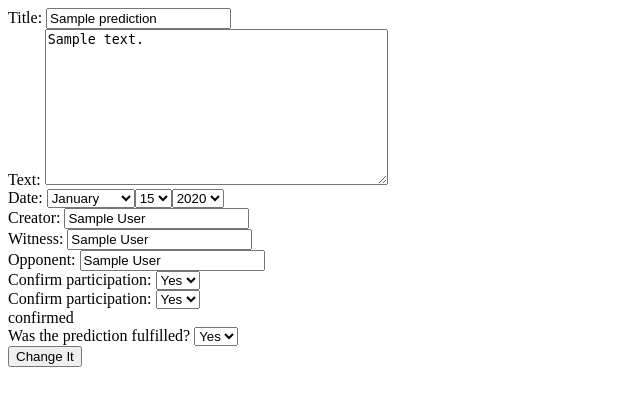
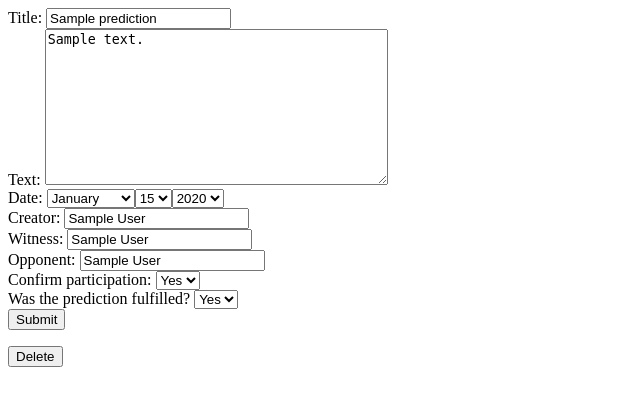
Before and after one commit to pavelber/predictions, a Django app: page /prediction/1 in a window 1280 px wide. Shown: the top 406 px of the page, without its empty margins (0-640 px from the left). Run offline with Django 3.2, Linux system fonts and the light colour scheme; a user stored in the database is signed in; tables that the repository leaves empty hold one stand-in row (values such as "Sample post").

Commit message:
delete prediction

```diff
--- a/predict/forms.py
+++ b/predict/forms.py
@@ -53,7 +53,7 @@ class NewPredictionForm(forms.Form):
     def clean_prediction_date(self):
         prediction_date = self.cleaned_data['prediction_date']
         print(type(prediction_date))
-        if prediction_date < date.today()+timedelta(days=7):
+        if prediction_date < date.today() + timedelta(days=7):
             raise forms.ValidationError("Date should be in a week or more from now!")
         return prediction_date
 
@@ -76,7 +76,8 @@ class NewPredictionForm(forms.Form):
             opponent.save()
             is_new_opponent = True
 
-        prediction = Prediction(text=self.cleaned_data['prediction_text'], title=self.cleaned_data['prediction_title'], date=self.cleaned_data['prediction_date'],
+        prediction = Prediction(text=self.cleaned_data['prediction_text'], title=self.cleaned_data['prediction_title'],
+                                date=self.cleaned_data['prediction_date'],
                                 opponent=opponent, witness=witness, witness_confirmed=False, opponent_confirmed=False,
                                 creator=creator)
         prediction.save()
@@ -93,6 +94,8 @@ class PredictionForm(forms.Form):
         show_prediction_confirmation = kwargs.pop('show_prediction_confirmation')
         show_names = kwargs.pop('show_names')
         show_subscribe = kwargs.pop('show_subscribe')
+        show_delete = kwargs.pop('show_delete')
+        pid = kwargs.pop('pid')
         super(PredictionForm, self).__init__(*args, **kwargs)
         self.fields['prediction_title'].widget.attrs['readonly'] = not details_editable
         self.fields['prediction_text'].widget.attrs['readonly'] = not details_editable
@@ -103,6 +106,7 @@ class PredictionForm(forms.Form):
         self.fields['witness_confirmed'].widget.attrs['readonly'] = show_witness_confirmation
         self.fields['opponent_confirmed'].widget.attrs['readonly'] = show_opponent_confirmation
         self.fields['prediction_occurred'].widget.attrs['readonly'] = show_prediction_confirmation
+        self.fields['pid'].widget.attrs['readonly'] = pid
 
     prediction_title = forms.CharField()
     prediction_text = forms.CharField(widget=forms.Textarea)
@@ -114,3 +118,4 @@ class PredictionForm(forms.Form):
     opponent_confirmed = forms.TypedChoiceField(choices=CHOICES_YES_NO)
     prediction_occurred = forms.TypedChoiceField(choices=CHOICES_THINKING_YES_NO)
     subscribed = forms.TypedChoiceField(choices=CHOICES_YES_NO)
+    pid = forms.IntegerField(widget=forms.HiddenInput())
--- a/predict/templates/predict/prediction_confirm_delete.html
+++ /dev/null
@@ -1,4 +0,0 @@
-<form method="post">{% csrf_token %}
-    Are you sure you want to delete "{{ object }}" ?
-    <input type="submit" value="Submit" />
-</form>
--- a/predict/templates/prediction.html
+++ b/predict/templates/prediction.html
@@ -1,4 +1,4 @@
-<form action="/new" method="post">
+<form action="/update" method="post">
     {% csrf_token %}
     {{ form.non_field_errors }}
     <div class="fieldWrapper">
@@ -16,11 +16,13 @@
         <label for="{{ form.prediction_date.id_for_label }}">Date:</label>
         {{ form.prediction_date }}
     </div>
+    {% if show_names %}
         <div class="fieldWrapper">
             {{ form.creator_name.errors }}
             <label for="{{ form.creator_name.id_for_label }}">Creator:</label>
             {{ form.creator_name }}
         </div>
+
         <div class="fieldWrapper">
             {{ form.witness_email.errors }}
             <label for="{{ form.witness_email.id_for_label }}">Witness:</label>
@@ -31,29 +33,40 @@
             <label for="{{ form.opponent_email.id_for_label }}">Opponent:</label>
             {{ form.opponent_email }}
         </div>
+    {% endif %}
+    {% if show_withess_confirmation %}
         <div class="fieldWrapper">
             {{ form.witness_confirmed.errors }}
             <label for="{{ form.witness_confirmed.id_for_label }}">Confirm participation:</label>
             {{ form.witness_confirmed }}
         </div>
+    {% endif %}
+    {% if show_opponent_confirmation %}
         <div class="fieldWrapper">
             {{ form.opponent_confirmed.errors }}
             <label for="{{ form.opponent_confirmed.id_for_label }}">Confirm participation:</label>
             {{ form.opponent_confirmed }}
         </div>
-    {% if show_subscribe %} confirmed
+    {% endif %}
+    {% if show_subscribe %}
         <div class="fieldWrapper">
             {{ form.subscribed.errors }}
             <label for="{{ form.subscribed.id_for_label }}">Subscribe to the prediction notifications?</label>
             {{ form.subscribed }}
         </div>
     {% endif %}
-    {% if show_prediction_confirmation %} confirmed
+    {% if show_prediction_confirmation %}
         <div class="fieldWrapper">
             {{ form.prediction_occurred.errors }}
             <label for="{{ form.prediction_occurred.id_for_label }}">Was the prediction fulfilled?</label>
             {{ form.prediction_occurred }}
         </div>
     {% endif %}
-    <input type="submit" value="Change It"/>
+    <input type="submit" value="Submit"/>
+
+
 </form>
+
+{% if show_delete %}
+    <form action="/delete/{{ pid }}" method="post"> {% csrf_token %}<input type="submit" value="Delete"/></form>
+{% endif %}
--- a/predict/views.py
+++ b/predict/views.py
@@ -1,10 +1,9 @@
 from django.contrib.auth.mixins import LoginRequiredMixin
 from django.core.urlresolvers import reverse_lazy
 from django.db.models import Q
-from django.http import HttpResponse
 from django.shortcuts import render
-from django.views.generic import ListView, TemplateView
-from django.views.generic.edit import UpdateView, DeleteView, FormView
+from django.views.generic import TemplateView
+from django.views.generic.edit import DeleteView, FormView
 
 from predict.forms import NewPredictionForm, ConfirmPredictionForm, PredictionForm
 from predict.models import Prediction, PredictionWithRole
@@ -17,7 +16,7 @@ class MyPredictionList(LoginRequiredMixin, TemplateView):
         # <view logic>
         return render(request, self.template_name,
                       {'predictions': self.get_predictions(),
-                       "title":"My Predictions"})
+                       "title": "My Predictions"})
 
     def get_predictions(self):
         current_user = self.request.user
@@ -99,10 +98,11 @@ class PredictionView(LoginRequiredMixin, FormView):
         show_prediction_confirmation = is_witness
         show_names = is_witness or is_opponent or is_creator
         show_subscribe = not (is_witness or is_opponent or is_creator)
+        show_delete = details_editable
         details = {'details_editable': details_editable, 'show_witness_confirmation': show_witness_confirmation,
                    'show_opponent_confirmation': show_opponent_confirmation,
                    'show_prediction_confirmation': show_prediction_confirmation, 'show_names': show_names,
-                   'show_subscribe': show_subscribe}
+                   'show_subscribe': show_subscribe, 'show_delete': show_delete, 'pid':prediction.id}
         return details
 
     def get_prediction(self):
```
Lines whose indentation alone changed are shown as unchanged.
